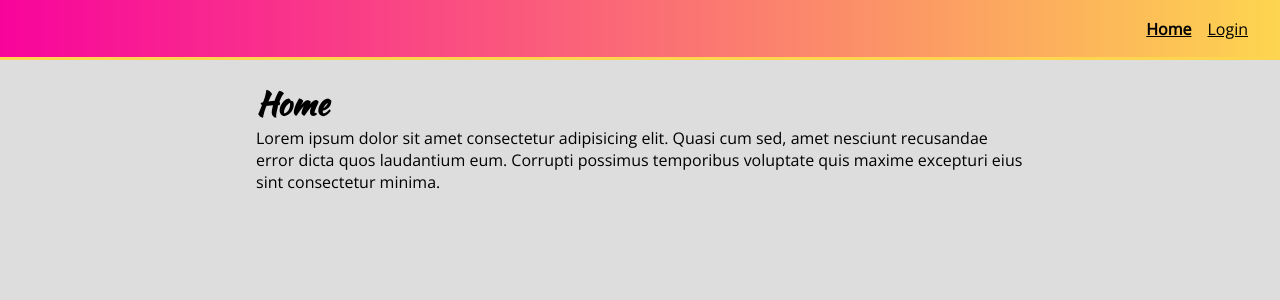
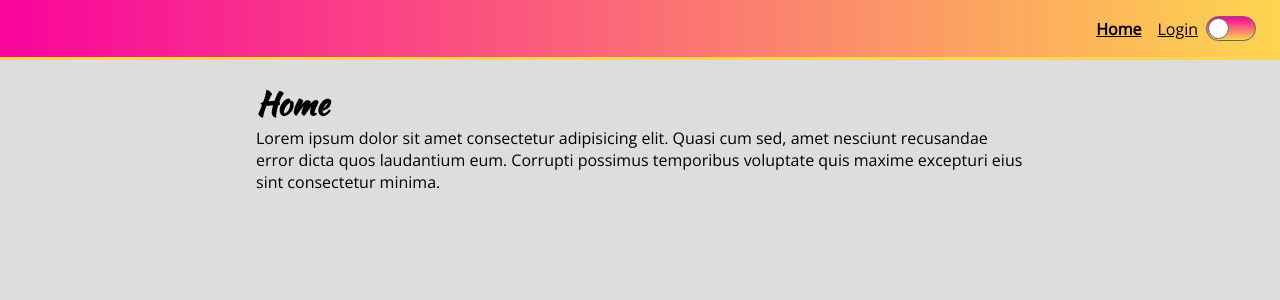
Before and after one commit to EdsonLuiz/styled-v5, a React (Create React App) app: page / in a window 1280 px wide. Shown: the top 300 px of the page. Built offline with nearby package versions, Linux system fonts and the light colour scheme.

Commit message:
Create Toggle component

```diff
--- a/src/components/common/Header.js
+++ b/src/components/common/Header.js
@@ -1,6 +1,7 @@
 import React, { useState } from "react";
 import styled from "styled-components";
 import { Link as AlternativeLink, useLocation } from "react-router-dom";
+import { Toggle } from "./Toggle";
 
 const HeaderWrapper = styled.header`
   height: 60px;
@@ -89,6 +90,7 @@
         <StyledLink to="/login" isActive={pathname === "/login"}>
           Login
         </StyledLink>
+        <Toggle />
       </Menu>
     </HeaderWrapper>
   );
--- /dev/null
+++ b/src/components/common/Toggle.js
@@ -0,0 +1,36 @@
+import React from "react";
+import styled from "styled-components";
+
+const ToggleWrapper = styled.div`
+  width: 50px;
+  min-width: 50px;
+  height: 25px;
+  border-radius: 999px;
+  border: 1px solid #666;
+  margin: auto;
+  display: flex;
+  background: linear-gradient(
+    to bottom,
+    ${(p) => p.theme.primaryColor},
+    ${(p) => p.theme.secondaryColor}
+  );
+`;
+
+const Notch = styled.div`
+  height: 21px;
+  width: 21px;
+  border: 1px solid #666;
+  margin-top: 1px;
+  background-color: #fff;
+  border-radius: 50%;
+  transition: trnasform 0.1s linear;
+  transform: translate(${(p) => (p.isActive ? `26px` : `1px`)});
+`;
+
+export const Toggle = ({ isActive }) => {
+  return (
+    <ToggleWrapper>
+      <Notch isActive={isActive} />
+    </ToggleWrapper>
+  );
+};
--- a/src/components/common/index.js
+++ b/src/components/common/index.js
@@ -4,3 +4,4 @@
 export * from "./Input";
 export * from "./PasswordInput";
 export * from "./Spinner";
+export * from "./Toggle";
```
